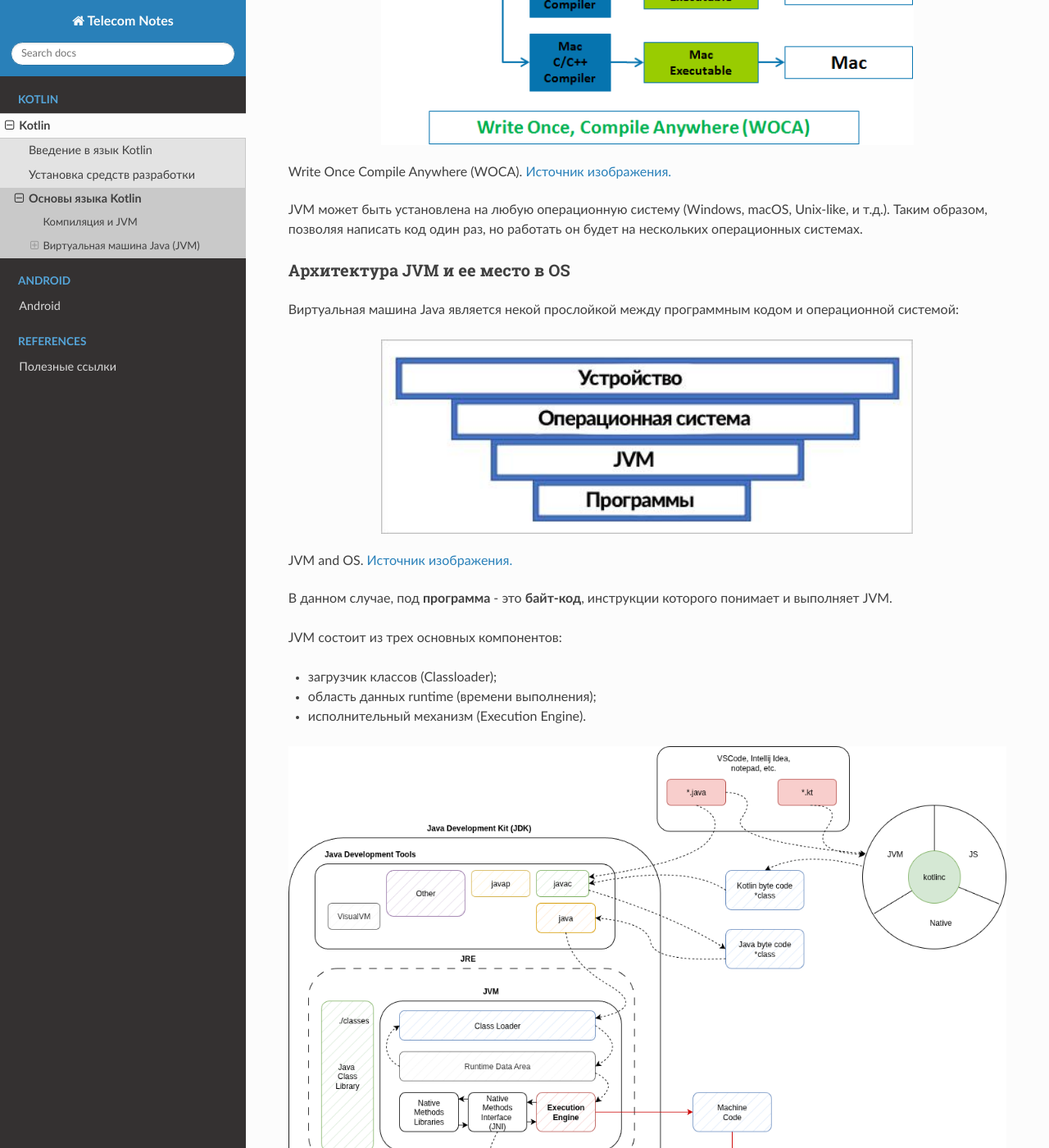
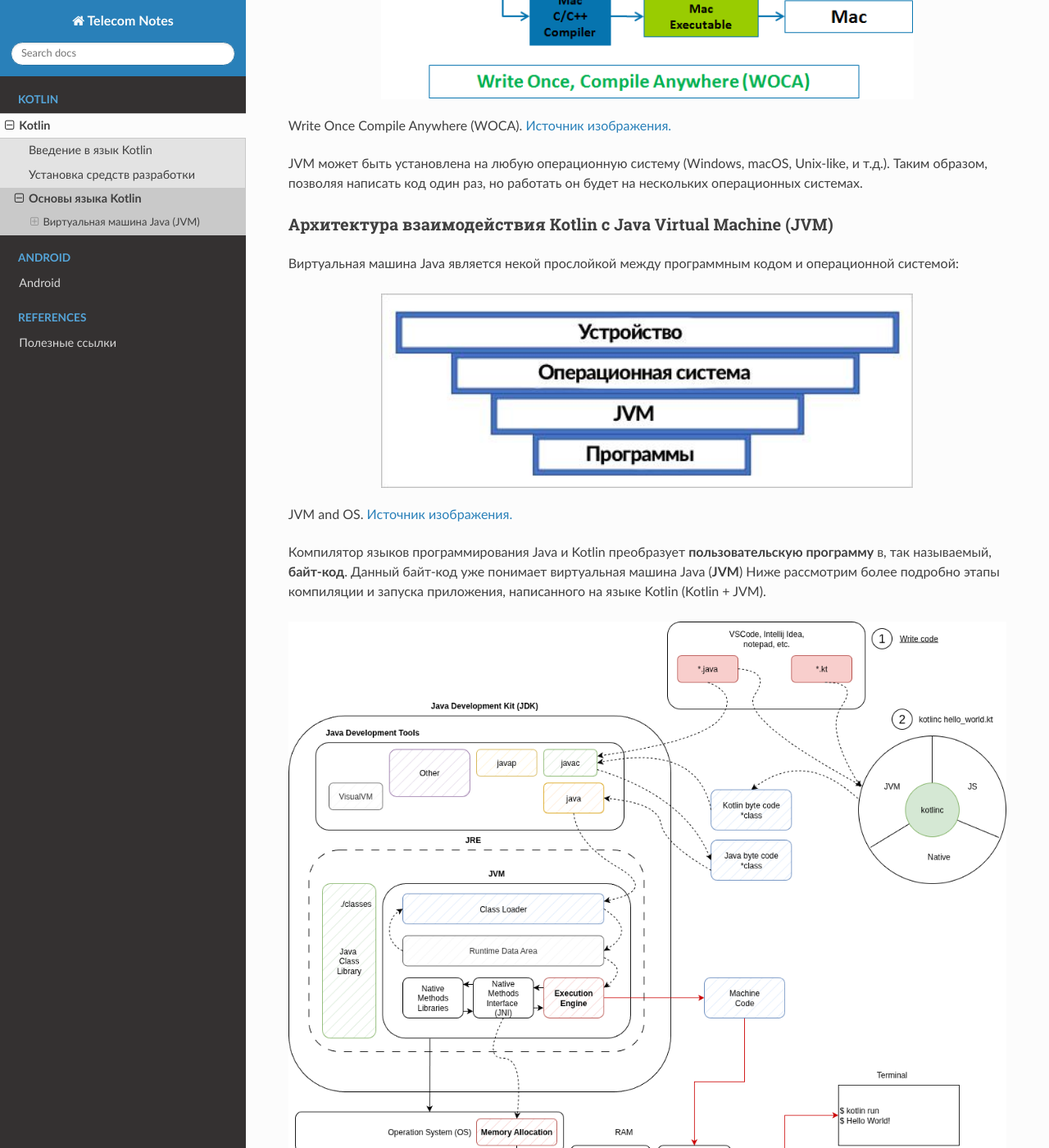
Before and after one commit to TelecomDep/notes, a Sphinx documentation site: the page built from docs/source/Kotlin/02_basics_compile_jvm.md, in a window 1280 px wide and 1400 px high, scrolled down 860 px. Shown: the whole window at 82% size. Built offline with Sphinx 7.4.7 and the Read the Docs theme 3.1.0, drawn with Linux system fonts in a browser that asks for light colours; some of the changed text lies outside the part shown.

Commit message:
satudents file

```diff
--- a/docs/source/Kotlin/02_basics_compile_jvm.md
+++ b/docs/source/Kotlin/02_basics_compile_jvm.md
@@ -1,7 +1,4 @@
 # Основы языка Kotlin
-
-## Компиляция и JVM
-
 
 ## Виртуальная машина Java (JVM)
 
@@ -20,7 +17,7 @@ JVM, если кратко - это интерпретатор байт-кода
 
 JVM может быть установлена на любую операционную систему (Windows, macOS, Unix-like, и т.д.). Таким образом, позволяя написать код один раз, но работать он будет на нескольких операционных системах.
 
-### Архитектура JVM и ее место в OS
+### Архитектура взаимодействия Kotlin с Java Virtual Machine (JVM)
 
 Виртуальная машина Java является некой прослойкой между программным кодом и операционной системой:
 <p align="center">
@@ -28,18 +25,19 @@ JVM может быть установлена на любую операцио
   <figcaption> JVM and OS. <a href="https://www.nic.ru/help/jvm-chto-eto-kak-ustroena-virtual6naya-mashina-java_11250.html">Источник изображения.</a></figcaption>
 </p>
 
-В данном случае, под **программа** - это **байт-код**, инструкции которого понимает и выполняет JVM.
+Компилятор языков программирования Java и Kotlin преобразует **пользовательскую программу** в, так называемый, **байт-код**. Данный байт-код уже понимает виртуальная машина Java (**JVM**)
+Ниже рассмотрим более подробно этапы компиляции и запуска приложения, написанного на языке Kotlin (Kotlin + JVM).
+
+<p align="center">
+  <img src="../_static/images/kotlin/compilation/Kotlin_JVM_Architecture.png" width="900" title="hover text" alt="Alt text">
+  <figcaption> Архитектура взаимодействия Kotlin + JVM.</figcaption>
+</p>
 
 JVM состоит из трех основных компонентов:
 
 - загрузчик классов (Classloader);
 - область данных runtime (времени выполнения);
 - исполнительный механизм (Execution Engine).
-
-<p align="center">
-  <img src="../_static/images/kotlin/compilation/Kotlin_JVM_Architecture.png" width="900" title="hover text" alt="Alt text">
-  <figcaption> Архитектура JVM. <a href="https://www.geeksforgeeks.org/java/how-jvm-works-jvm-architecture/">Источник изображения.</a></figcaption>
-</p>
 
 **Загрузчик классов**: Classloader отвечает за загрузку Java-классов с диска в память JVM, разрешение зависимостей между классами и инициализацию классов во время выполнения программы. Загрузчик классов следует иерархии делегирования, начиная с Bootstrap Classloader, затем Extension Classloader и Application Classloader.
 
```
Also changed, not shown: docs/source/_static/images/kotlin/compilation/Kotlin_JVM_Architecture.png, 1 other file.
